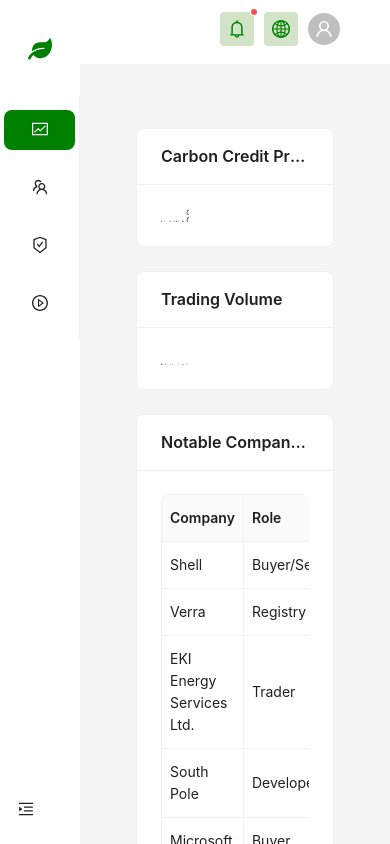
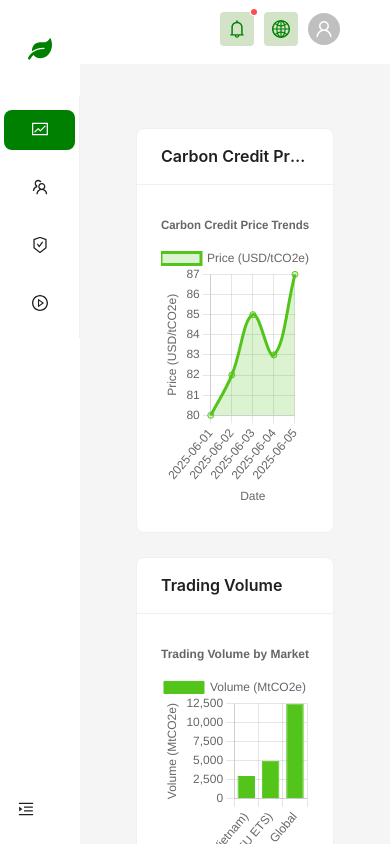
Before and after one commit to platsaver/admindashboard3, a React (Create React App) app: page /dashboard in a window 390 px wide. Shown: the top 844 px of the page. Built offline with nearby package versions, Linux system fonts and the light colour scheme.

Commit message:
responsive

```diff
--- a/src/Component/Overview.jsx
+++ b/src/Component/Overview.jsx
@@ -37,6 +37,7 @@
 
 const chartOptions = {
   responsive: true,
+  maintainAspectRatio: false,
   plugins: {
     legend: {
       position: 'top',
@@ -53,6 +54,11 @@
         display: true,
         text: 'Price (USD/tCO2e)',
       },
+      ticks: {
+        min: 79,    // Dưới mức nhỏ nhất một chút để có khoảng cách
+        max: 88,    // Trên mức lớn nhất một chút để có khoảng cách
+        stepSize: 1, // Bước chia nhỏ để hiển thị chi tiết
+      },
     },
     x: {
       title: {
@@ -68,7 +74,7 @@
   datasets: [
     {
       label: 'Volume (MtCO2e)',
-      data: [1000, 5000, 12500],
+      data: [3000, 5000, 12500],
       backgroundColor: '#52c41a',
       borderColor: '#52c41a',
       borderWidth: 1,
@@ -78,6 +84,7 @@
 
 const tradingVolumeOptions = {
   responsive: true,
+  maintainAspectRatio: false,
   plugins: {
     legend: {
       position: 'top',
@@ -93,6 +100,10 @@
       title: {
         display: true,
         text: 'Volume (MtCO2e)',
+      },
+      ticks: {
+        max: 15000,  // Tăng max để bao gồm 12,500
+        stepSize: 2500, // Bước chia hợp lý hơn
       },
     },
     x: {
@@ -142,23 +153,27 @@
     <div style={{ padding: '24px' }}>
       <Row gutter={[24, 24]}>
         {/* Left Column: Biểu đồ */}
-        <Col xs={24} md={12}>
+        <Col xs={24} sm={24} md={12}>
           <Row gutter={[24, 24]}>
             <Col span={24}>
               <Card title="Carbon Credit Price Chart" style={{ width: '100%' }}>
-                <Line data={priceData} options={chartOptions} />
+                <div style={{ height: 300 }}>
+                  <Line data={priceData} options={chartOptions} />
+                </div>
               </Card>
             </Col>
             <Col span={24}>
               <Card title="Trading Volume" style={{ width: '100%' }}>
-                <Bar data={tradingVolumeData} options={tradingVolumeOptions} />
+                <div style={{ height: 300 }}>
+                  <Bar data={tradingVolumeData} options={tradingVolumeOptions} />
+                </div>
               </Card>
             </Col>
           </Row>
         </Col>
 
         {/* Right Column: Table + Lists */}
-        <Col xs={24} md={12}>
+        <Col xs={24} sm={24} md={12}>
           <Row gutter={[24, 24]}>
             <Col span={24}>
               <Card title="Notable Companies in Carbon Credit Market" style={{ width: '100%' }}>
```
